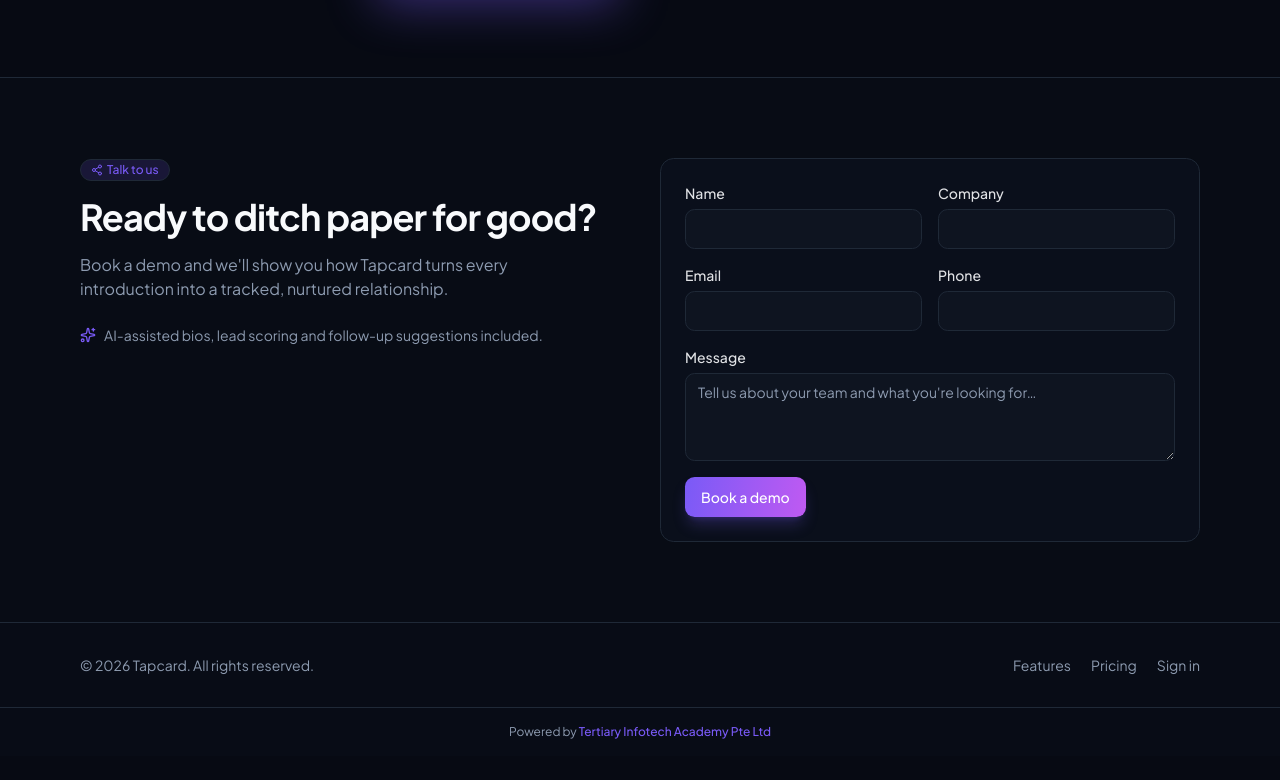
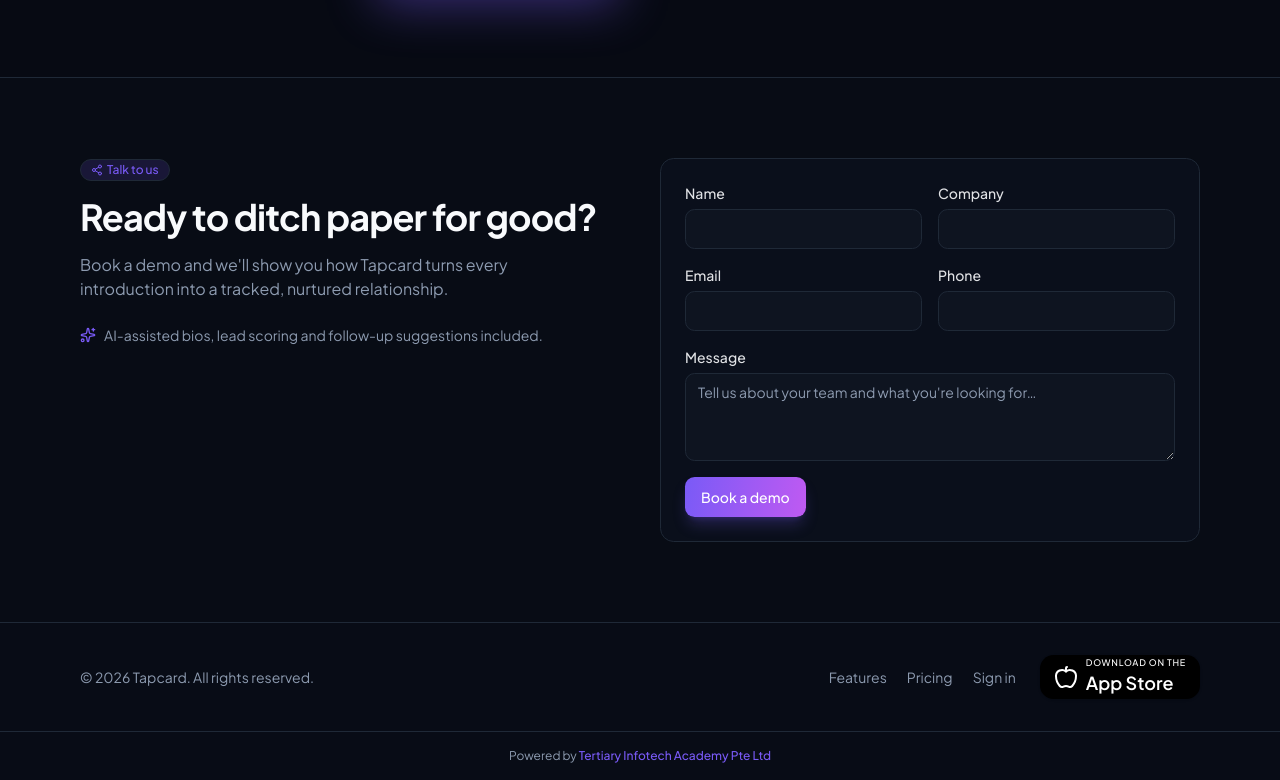
Before and after one commit to alfredang/tapcard, a Next.js app: page / in a window 1280 px wide. Shown: the part 4406-5186 px from the top of the page. Before the commit the page ends 5162 px from the top, so only its background shows below. Built offline with nearby package versions, Linux system fonts and the light colour scheme.

Commit message:
docs: announce iOS app availability

```diff
--- a/src/app/(marketing)/layout.tsx
+++ b/src/app/(marketing)/layout.tsx
@@ -1,5 +1,9 @@
 import Link from "next/link";
+import { Apple } from "lucide-react";
 import { SiteHeader } from "@/components/marketing/site-header";
+
+const APP_STORE_URL =
+  "https://apps.apple.com/us/app/tertiary-tapcard/id6780261599";
 
 export default function MarketingLayout({
   children,
@@ -10,9 +14,10 @@
     <div className="flex min-h-screen flex-col">
       <SiteHeader />
       <main className="flex-1">{children}</main>
-      <footer className="border-t border-border/60 bg-surface/40">
-        <div className="mx-auto flex max-w-6xl flex-col items-center justify-between gap-4 px-4 py-8 text-sm text-muted-foreground sm:flex-row">
+      <footer className="border-border/60 bg-surface/40 border-t">
+        <div className="text-muted-foreground mx-auto flex max-w-6xl flex-col items-center justify-between gap-4 px-4 py-8 text-sm sm:flex-row">
           <p>© {new Date().getFullYear()} Tapcard. All rights reserved.</p>
+          <div className="flex flex-col items-center gap-4 sm:flex-row sm:gap-6">
             <div className="flex gap-5">
               <a href="#features" className="hover:text-foreground">
                 Features
@@ -24,14 +29,32 @@
                 Sign in
               </Link>
             </div>
+            <a
+              href={APP_STORE_URL}
+              target="_blank"
+              rel="noopener noreferrer"
+              aria-label="Download Tertiary Tapcard on the App Store"
+              className="focus-visible:outline-primary inline-flex h-11 items-center gap-2 rounded-lg bg-black px-3.5 text-left text-white shadow-sm transition hover:bg-zinc-800 focus-visible:outline focus-visible:outline-2 focus-visible:outline-offset-2"
+            >
+              <Apple className="h-6 w-6 shrink-0" aria-hidden="true" />
+              <span className="leading-none">
+                <span className="block text-[9px] font-medium tracking-[0.08em] uppercase">
+                  Download on the
+                </span>
+                <span className="mt-0.5 block text-lg font-semibold tracking-normal">
+                  App Store
+                </span>
+              </span>
+            </a>
           </div>
-        <div className="border-t border-border/60 px-4 py-4 text-center text-xs text-muted-foreground">
+        </div>
+        <div className="border-border/60 text-muted-foreground border-t px-4 py-4 text-center text-xs">
           Powered by{" "}
           <a
             href="https://www.tertiaryinfotech.com/"
             target="_blank"
             rel="noopener noreferrer"
-            className="font-medium text-primary hover:underline"
+            className="text-primary font-medium hover:underline"
           >
             Tertiary Infotech Academy Pte Ltd
           </a>
```
Also changed, not shown: 1 other file (tests, documents, lock files or other folders). Lines whose indentation alone changed are shown as unchanged.
